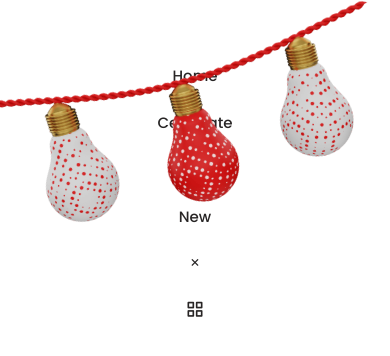
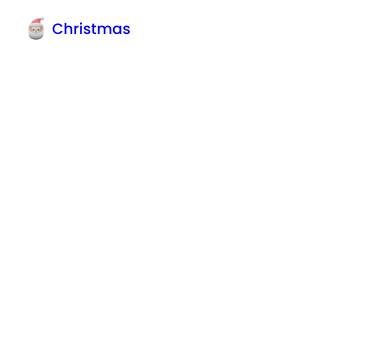
Before and after one commit to rebecacortez/ChristmasWebsite, a plain HTML site: page index.html in a window 390 px wide. Shown: the top 356 px of the page. Drawn offline with nearby package versions, Linux system fonts and the light colour scheme.

Commit message:
Update styles.css

```diff
--- a/assets/css/styles.css
+++ b/assets/css/styles.css
@@ -188,7 +188,7 @@ button {
   .nav__menu {
     position: fixed;
     background-color: var(--body-color);
-    top: 0;
+    top: -100%;
     left: 0;
     width: 100%;
     padding: 4rem 0;
@@ -221,6 +221,14 @@ button {
 
 .nav__link:hover {
   color: var(--first-color);
+}
+
+.nav__close {
+  font-size: 2rem;
+  position: absolute;
+  top: 0.5rem;
+  right: 1rem;
+  cursor: pointer;
 }
 
 /* Show menu */
```
